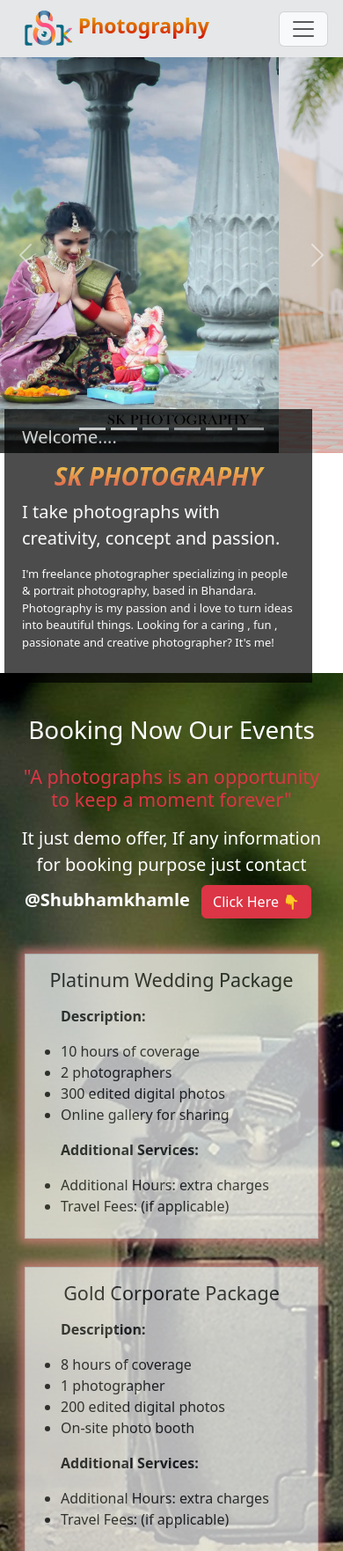
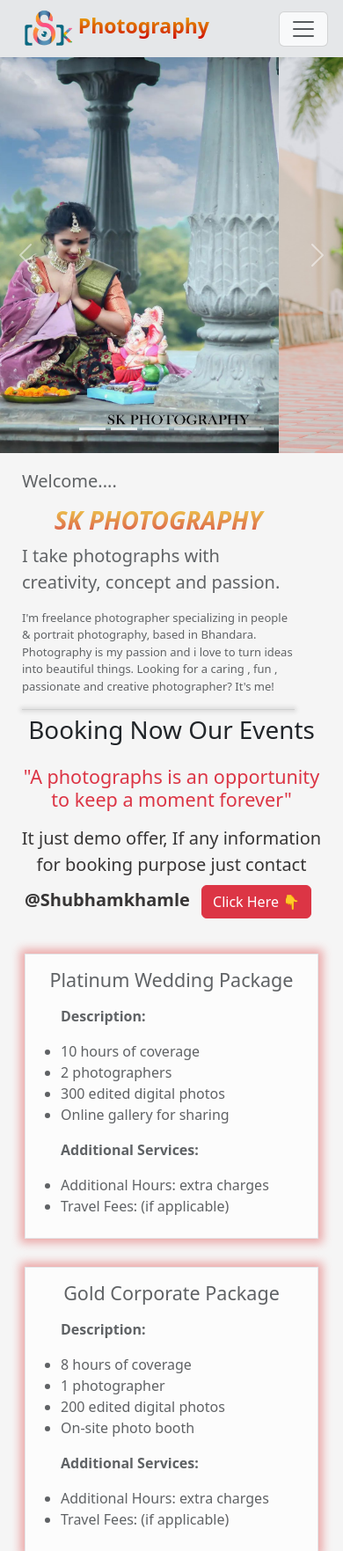
Before and after one commit to achaltelmasre/sk-photography, a React app in the folder client/: page / in a window 390 px wide. Shown: the top 1763 px of the page at 88% size. Built offline with nearby package versions, Linux system fonts and the light colour scheme; no server answers.

Commit message:
add body color and some color change

```diff
--- a/client/src/components/Booking/Booking.css
+++ b/client/src/components/Booking/Booking.css
@@ -1,7 +1,7 @@
 
 .booking-text{
     font-size: 20px;
-    color: white;
+    color: rgb(55, 53, 53);
 }
 .col1{
     background-color: white;
@@ -15,8 +15,6 @@
     .content{
         margin-top: 250px;
     }
-    .booking-text1{
-        color: white;
-    }
+
 
 }
--- a/client/src/components/ReviewSlider/ReviewSlider.css
+++ b/client/src/components/ReviewSlider/ReviewSlider.css
@@ -1,10 +1,10 @@
 
 .review-slider{
-    background-color: #212529;
-    /* background-color: white; */
+    /* background-color:none ; */
+
     text-align:center;
     height: auto;
-    color: white;
+    color:rgb(42, 40, 40);
 }
 .reviewSlider-content{
     height: auto;
--- a/client/src/views/Home/Home.css
+++ b/client/src/views/Home/Home.css
@@ -1,8 +1,9 @@
-/* body{
-    background-color: gray;
-} */
+body{
+    background-color: whitesmoke;
+}
+
 .back-img{
-    background-image: url(./img/background-img.jpg);
+    /* background-image: url(./img/background-img.jpg); */
     background-repeat: no-repeat;
     background-size: cover;
     position: relative;
@@ -30,10 +31,15 @@
 }
 
 .booking{
-    background-image: url(./img/bg-3.jpg);
+    /* background-image: url(./img/bg-3.jpg); */
     background-repeat: no-repeat;
     background-size:cover;
     /* height: 100vh; */
+}
+
+hr{
+    font-size: 20px;
+    box-shadow: 0 0 5px 2px rgb(82, 80, 80);
 }
 
 @media only screen and (max-width: 600px) {
@@ -47,19 +53,19 @@
     }
     .head-div{
         position: absolute;
-        top: 400px;
+        top: 450px;
        left: 5px;
        height: auto;
        width: 350px;
-        background-color: black;
+        /* background-color: black; */
         padding: 20px;
         opacity: 0.7;
-        margin-bottom: 50px;
+        margin-bottom: 70px;
         /* box-shadow: 0 0 20px 8px white ; */
 
     }
     .welcome-name{
-        color: white;
+        /* color: white; */
         font-size: 20px;
     }
     .head-name{
--- a/client/src/views/Home/Home.js
+++ b/client/src/views/Home/Home.js
@@ -21,15 +21,16 @@ function Home() {
             <div className="head-div ">
               <h1 className="mb-3 welcome-name">Welcome....</h1>
               <h1 className="display-4 head-name">SK PHOTOGRAPHY</h1>
-              <p className="text-light fs-5 home-text2 ">
+              <p className=" fs-5 home-text2 ">
                 I take photographs with creativity, concept and passion.
               </p>
-              <p className="text-light home-text2">
+              <p className="text-dark home-text2">
                 I'm freelance photographer specializing in people & portrait
                 photography, based in Bhandara. Photography is my passion and i
                 love to turn ideas into beautiful things. Looking for a caring ,
                 fun , passionate and creative photographer? It's me!
               </p>
+              <hr />
             </div>
           </div>
         </div>
--- a/client/src/views/Review/Review.css
+++ b/client/src/views/Review/Review.css
@@ -1,9 +1,9 @@
 .review-page{
-    background-image: url(./img/bg.jpg);
+    /* background-image: url(./img/bg.jpg); */
     background-size: cover;
     background-repeat: no-repeat;
 
-    color: white;
+    color: rgb(96, 94, 94);
     position: relative;
 }
 .review-card{
@@ -36,18 +36,18 @@
 
 .addreview-btn{
  position: absolute;
- right: 20px;
+ right: 50px;
  top: 100px;
  font-size: 25px;
  align-items: center;
- color: yellow;
+ color: rgb(245, 164, 26);
 
 }
 .review-text{
     position: absolute;
-   right: 50px;
+   right: 70px;
    bottom: 20px;
-   color: white;
+   color: rgb(144, 141, 141);
    font-size: 23px;
    text-align: center;
    font-style:italic;
```
